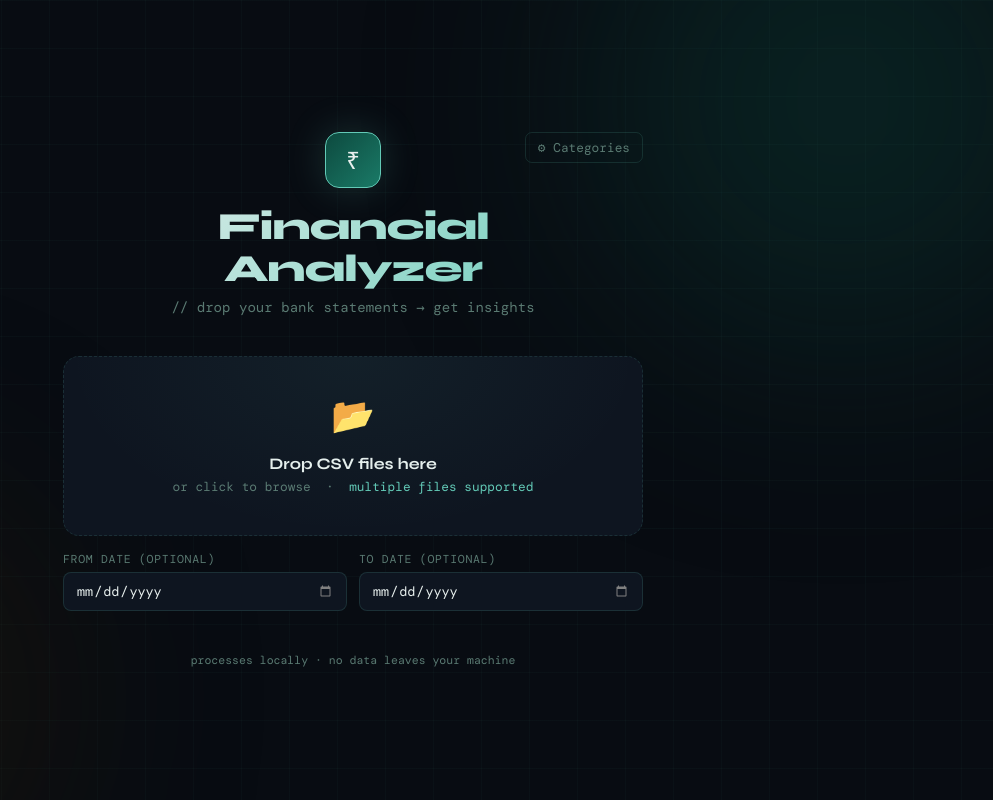
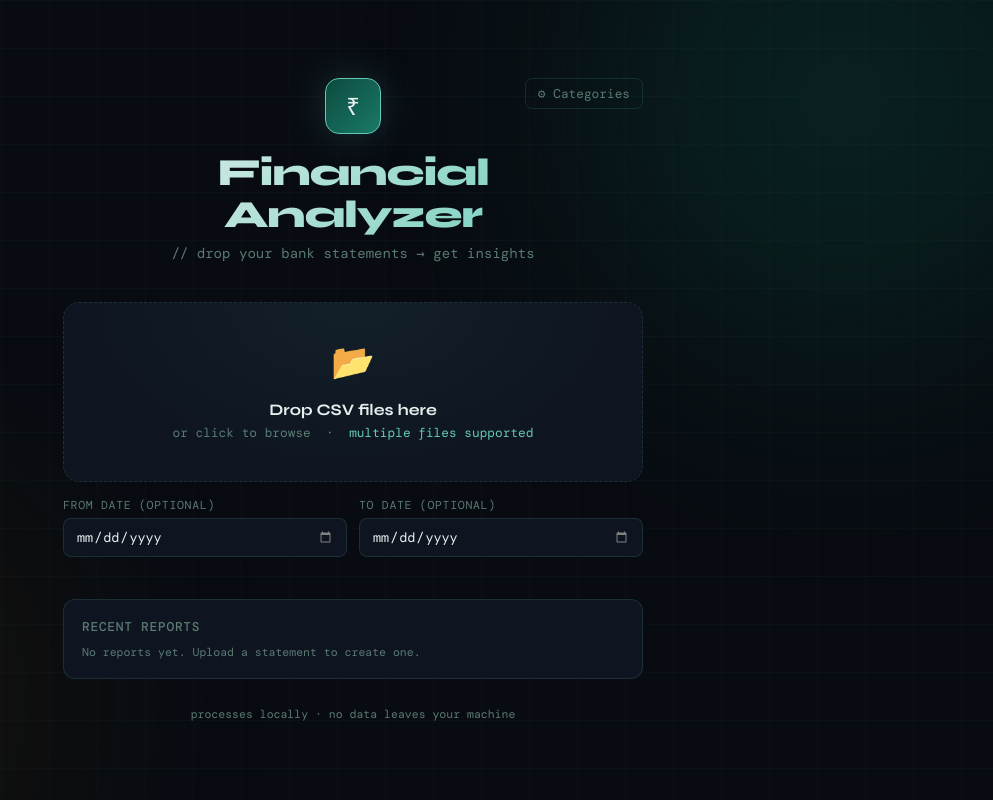
Before and after one commit to HariprasadPoojary/Financial-Analyzer, a FastAPI app: page / in a window 1280 px wide. Shown: the whole page, without its empty margins (287-1280 px from the left). Run offline with FastAPI, Linux system fonts and the light colour scheme.

Commit message:
feat: Implement recent sessions display and delete functionality; enhance report navigation

```diff
--- a/app/fast_api.py
+++ b/app/fast_api.py
@@ -14,8 +14,10 @@ Routes:
 """
 
 import pickle
+import re
 import uuid
-from datetime import date
+from datetime import date, datetime
+from html import escape
 from pathlib import Path
 
 import pandas as pd
@@ -62,6 +64,65 @@ def _load_session(session_id: str) -> dict | None:
 def _save_session(session_id: str, data: dict) -> None:
     with open(SESSION_DIR / f"{session_id}.pkl", "wb") as f:
         pickle.dump(data, f)
+
+
+def _recent_sessions_html(limit: int = 10) -> str:
+    """Render links for reports whose session data is still available."""
+    reports: list[tuple[float, str]] = []
+    for report_path in REPORT_DIR.glob("report_*.html"):
+        session_id = report_path.stem.removeprefix("report_")
+        if not re.fullmatch(r"[0-9a-f]{10}|[0-9a-f]{32}", session_id):
+            continue
+        try:
+            if not (SESSION_DIR / f"{session_id}.pkl").is_file():
+                continue
+            modified = report_path.stat().st_mtime
+        except OSError:
+            continue
+        reports.append((modified, session_id))
+
+    reports.sort(reverse=True)
+    if not reports:
+        return (
+            '<p class="recent-empty">'
+            "No reports yet. Upload a statement to create one."
+            "</p>"
+        )
+
+    items = []
+    for modified, session_id in reports[:limit]:
+        updated = datetime.fromtimestamp(modified).strftime("%b %d, %Y · %I:%M %p")
+        try:
+            session = _load_session(session_id)
+        except (
+            OSError,
+            EOFError,
+            pickle.UnpicklingError,
+            AttributeError,
+            ValueError,
+        ):
+            continue
+        source_files = session.get("source_files", []) if isinstance(session, dict) else []
+        if not isinstance(source_files, list):
+            source_files = []
+        filenames = [escape(name) for name in source_files if isinstance(name, str)]
+        label = ", ".join(filenames) if filenames else "Filename unavailable"
+        items.append(
+            f'<div class="session-entry" data-session-id="{escape(session_id)}">'
+            f'<a class="session-item" href="/report/{escape(session_id)}">'
+            f'<span class="session-info"><strong>{label}</strong>'
+            f'<small>Session {escape(session_id)}</small></span>'
+            f'<time>{escape(updated)}</time></a>'
+            f'<button class="session-delete" type="button" '
+            f'aria-label="Delete report {escape(session_id)}" '
+            f'onclick="deleteSession(\'{escape(session_id)}\')">Delete</button>'
+            "</div>"
+        )
+    return "".join(items) or (
+        '<p class="recent-empty">'
+        "No reports yet. Upload a statement to create one."
+        "</p>"
+    )
 
 
 # ── Analyze ───────────────────────────────────────────────────────────────────
@@ -151,7 +212,14 @@ async def analyze_statements(
             )
 
         df = categorize_dataframe(df)
-        _save_session(session_id, {"df": df, "warnings": all_warnings})
+        source_files = [
+            (file.filename or "").replace("\\", "/").rsplit("/", 1)[-1]
+            for file in files
+        ]
+        _save_session(
+            session_id,
+            {"df": df, "warnings": all_warnings, "source_files": source_files},
+        )
 
         analysis = analyze(df, all_warnings)
         report_path = REPORT_DIR / f"report_{session_id}.html"
@@ -179,6 +247,27 @@ def get_report(session_id: str):
             status_code=404,
         )
     return FileResponse(path, media_type="text/html")
+
+
+@app.delete("/api/sessions/{session_id}")
+def delete_session(session_id: str):
+    if not re.fullmatch(r"[0-9a-f]{10}|[0-9a-f]{32}", session_id):
+        return JSONResponse(status_code=400, content={"error": "Invalid session ID."})
+
+    session_path = SESSION_DIR / f"{session_id}.pkl"
+    report_path = REPORT_DIR / f"report_{session_id}.html"
+    if not session_path.is_file() and not report_path.is_file():
+        return JSONResponse(status_code=404, content={"error": "Session not found."})
+
+    try:
+        session_path.unlink(missing_ok=True)
+        report_path.unlink(missing_ok=True)
+    except OSError:
+        return JSONResponse(
+            status_code=500,
+            content={"error": "Could not delete the session and report."},
+        )
+    return JSONResponse(content={"ok": True})
 
 
 # ── Uncategorized Review ──────────────────────────────────────────────────────
@@ -250,7 +339,7 @@ async def apply_review(session_id: str, request: Request):
         if idx in df.index:
             df.at[idx, "category"] = cat
 
-    _save_session(session_id, {"df": df, "warnings": data["warnings"]})
+    _save_session(session_id, {**data, "df": df})
     analysis = analyze(df, data["warnings"])
     generate_report(analysis, str(REPORT_DIR / f"report_{session_id}.html"), session_id=session_id)
 
@@ -292,4 +381,6 @@ def reset_rules_api():
 @app.get("/", response_class=HTMLResponse)
 def index():
     """Serve the main HTML page with the file upload form."""
-    return (TEMPLATES_DIR / "index.html").read_text(encoding="utf-8")
+    return (TEMPLATES_DIR / "index.html").read_text(encoding="utf-8").replace(
+        "__RECENT_SESSIONS__", _recent_sessions_html()
+    )
--- a/app/templates/index.html
+++ b/app/templates/index.html
@@ -378,6 +378,77 @@
 				color: var(--muted);
 				font-family: "DM Mono", monospace;
 			}
+			.recent-reports {
+				margin-top: 28px;
+				padding: 18px;
+				background: var(--surface);
+				border: 1px solid var(--border);
+				border-radius: 12px;
+			}
+			.recent-reports h2 {
+				margin-bottom: 10px;
+				font-size: 0.8rem;
+				font-family: "DM Mono", monospace;
+				font-weight: 500;
+				color: var(--muted);
+				text-transform: uppercase;
+				letter-spacing: 0.06em;
+			}
+			.session-item {
+				display: flex;
+				flex: 1;
+				justify-content: space-between;
+				align-items: center;
+				gap: 12px;
+				padding: 10px 0;
+				color: var(--text);
+				font-size: 0.82rem;
+				text-decoration: none;
+			}
+			.session-entry {
+				display: flex;
+				align-items: center;
+				gap: 12px;
+				border-top: 1px solid var(--border);
+			}
+			.session-info {
+				min-width: 0;
+				display: flex;
+				flex-direction: column;
+			}
+			.session-info strong {
+				overflow: hidden;
+				text-overflow: ellipsis;
+				white-space: nowrap;
+			}
+			.session-info small {
+				color: var(--muted);
+				font-family: "DM Mono", monospace;
+				font-size: 0.66rem;
+			}
+			.session-item:hover {
+				color: var(--accent);
+			}
+			.session-delete {
+				flex-shrink: 0;
+				border: 1px solid rgba(224, 85, 85, 0.3);
+				border-radius: 6px;
+				padding: 6px 9px;
+				background: transparent;
+				color: #e08080;
+				font: inherit;
+				font-size: 0.72rem;
+				cursor: pointer;
+			}
+			.session-delete:hover {
+				background: rgba(224, 85, 85, 0.1);
+			}
+			.session-item time,
+			.recent-empty {
+				color: var(--muted);
+				font-family: "DM Mono", monospace;
+				font-size: 0.72rem;
+			}
 		</style>
 	</head>
 	<body>
@@ -437,11 +508,46 @@
 				</div>
 			</div>
 			<div id="error-box"></div>
+			<section class="recent-reports" aria-labelledby="recent-reports-title">
+				<h2 id="recent-reports-title">Recent reports</h2>
+				<div id="recent-sessions">__RECENT_SESSIONS__</div>
+			</section>
 			<div class="footer">
 				processes locally · no data leaves your machine
 			</div>
 		</div>
 		<script>
+			async function deleteSession(sessionId) {
+				if (
+					!window.confirm(
+						"Delete this report and its saved session? This cannot be undone.",
+					)
+				)
+					return;
+				let response;
+				try {
+					response = await fetch(
+						`/api/sessions/${encodeURIComponent(sessionId)}`,
+						{ method: "DELETE" },
+					);
+				} catch {
+					window.alert("Could not reach the app to delete the session.");
+					return;
+				}
+				if (!response.ok) {
+					const error = await response.json();
+					window.alert(error.error || "Could not delete the session.");
+					return;
+				}
+				document
+					.querySelector(`[data-session-id="${sessionId}"]`)
+					?.remove();
+				if (!document.querySelector(".session-entry")) {
+					document.getElementById("recent-sessions").innerHTML =
+						'<p class="recent-empty">No reports yet. Upload a statement to create one.</p>';
+				}
+			}
+
 			let selectedFiles = [];
 			const zone = document.getElementById("dropzone");
 			zone.addEventListener("dragover", (e) => {
```
Also changed, not shown: app/templates/report.html (+15 -0 lines), roadmap.md (+5 -1 lines).
